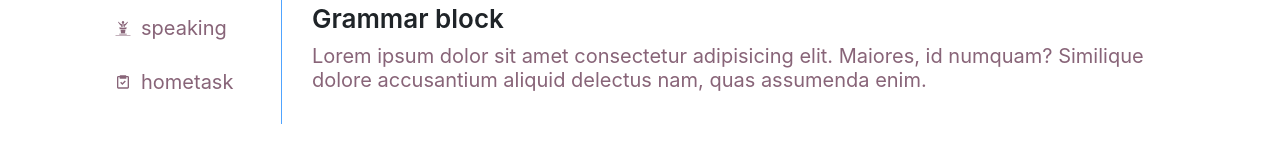
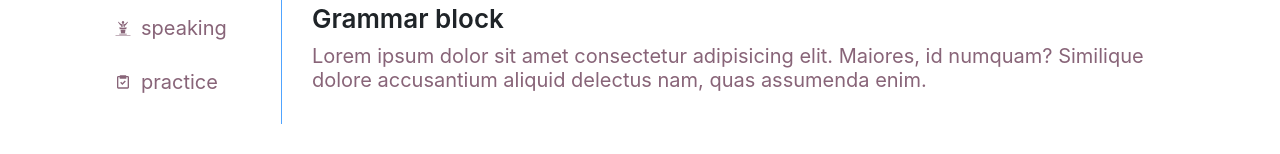
Before and after one commit to OlegSubotin/ss-english-a0-45, a React (Create React App) app: page /ss-english-a0-45/lesson in a window 1280 px wide. Shown: the part 241-395 px from the top of the page. Built offline with nearby package versions, Linux system fonts and the light colour scheme.

Commit message:
change routes

```diff
--- a/src/App.jsx
+++ b/src/App.jsx
@@ -28,7 +28,7 @@ export const App = () => {
             <Route path="grammar" element={<GrammarPage />} />
             <Route path="reading" element={<ReadingPage />} />
             <Route path="speaking" element={<SpeakingPage />} />
-            <Route path="hometask" element={<HomeTaskPage />} />
+            <Route path="practice" element={<HomeTaskPage />} />
           </Route>
           <Route path="*" element={<NotFoundPage />} />
         </Routes>
--- a/src/components/LessonBar/LessonBar.jsx
+++ b/src/components/LessonBar/LessonBar.jsx
@@ -37,9 +37,9 @@ const LessonBar = () => {
           </NavLink>
           </li>
           <li className={s.item}>
-          <NavLink to="hometask" className={({ isActive }) => (isActive ? s.active : s.inactive)}>
+          <NavLink to="practice" className={({ isActive }) => (isActive ? s.active : s.inactive)}>
             <BiTask/>
-            <p className={s.text}>hometask</p>
+            <p className={s.text}>practice</p>
           </NavLink>
           </li>
         </ul>
```
